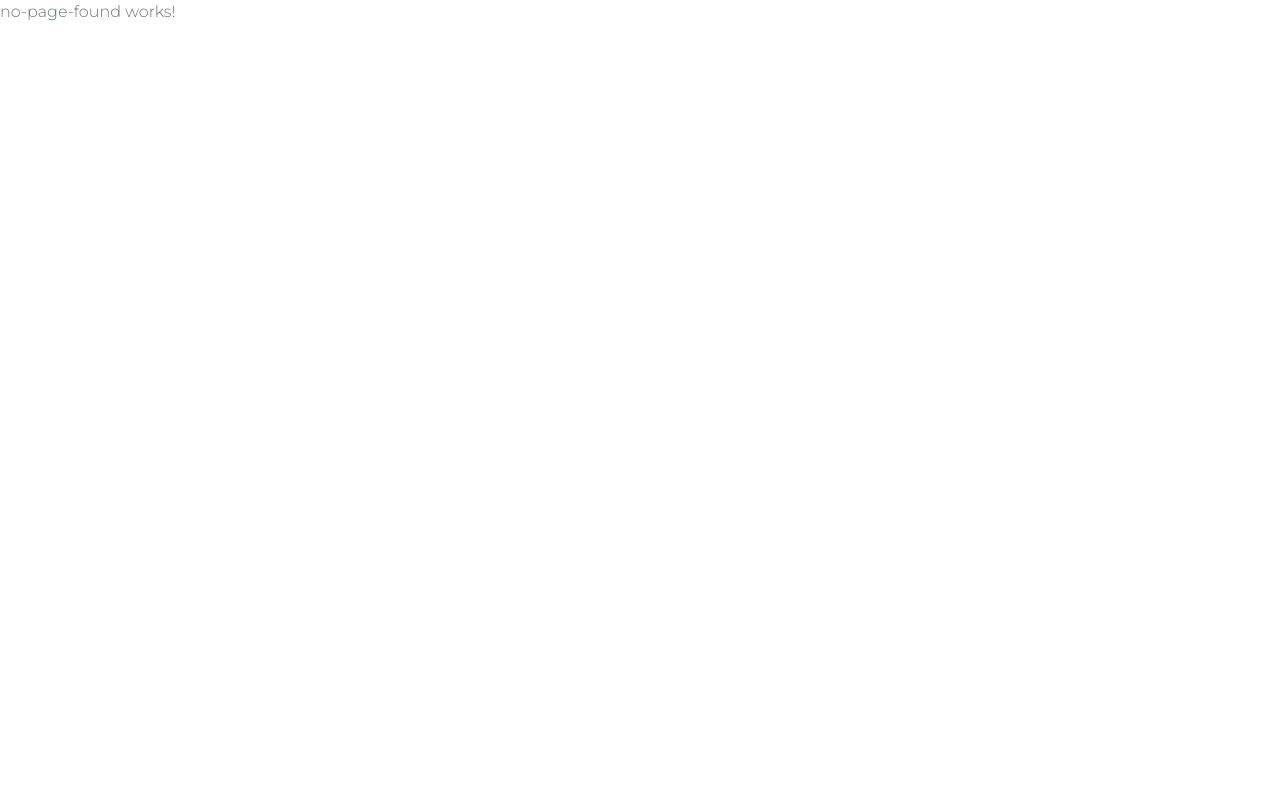
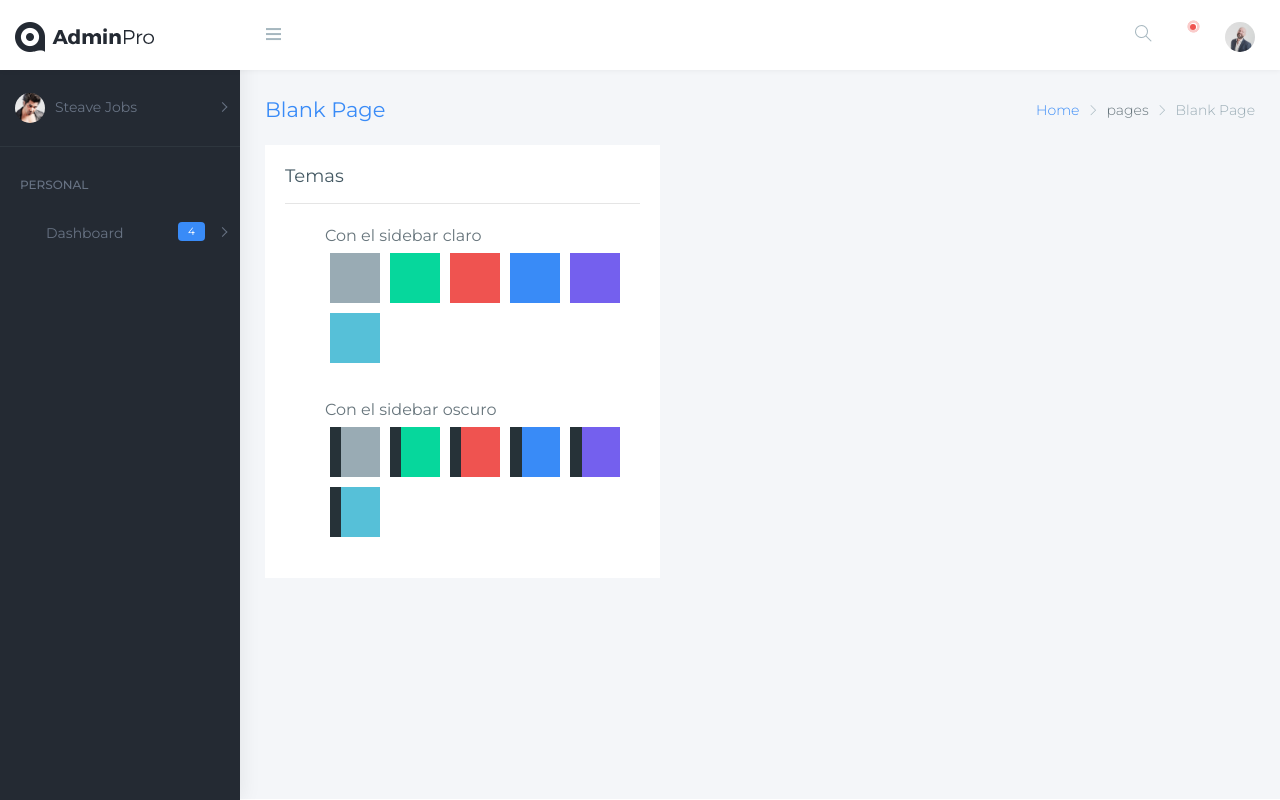
Before and after one commit to DenisseFerreira/adminPro, an Angular app: page /account in a window 1280 px wide. Built offline with nearby package versions, Linux system fonts and the light colour scheme; a web font is replaced by a local one.

Commit message:
Componente accout con cambios en css

```diff
--- a/src/app/app.module.ts
+++ b/src/app/app.module.ts
@@ -15,6 +15,9 @@
 //temporal, debo sacarlo pronto
 import { FormsModule } from '@angular/forms';
 
+//Servicios
+import { SettingsService } from './services/settings.service';
+
 
 @NgModule({
   declarations: [
@@ -28,7 +31,7 @@
     PagesModule,
     FormsModule
   ],
-  providers: [],
+  providers: [SettingsService],
   bootstrap: [AppComponent]
 })
 export class AppModule { }
--- /dev/null
+++ b/src/app/pages/accout-settings/accout-settings.component.html
@@ -0,0 +1,35 @@
+<div class="row">
+  <div class="col-5">
+
+    <div class="card">
+      <div class="card-body">
+
+        <h4 class="card-title">Temas</h4>
+        <hr>
+        <div class="r-panel-body">
+                <ul id="themecolors" class="m-t-20">
+                  <li><b>Con el sidebar claro</b></li>
+                  <li><a #link1 (click)="cambiarColor('default', link1 )" data-theme="default" class="selector default-theme working">1</a></li>
+                  <li><a #link2 (click)="cambiarColor('green', link2 )" data-theme="green" class="selector green-theme">2</a></li>
+                  <li><a #link3 (click)="cambiarColor('red', link3 )" data-theme="red" class="selector red-theme">3</a></li>
+                  <li><a #link4 (click)="cambiarColor('blue', link4 )" data-theme="blue" class="selector blue-theme">4</a></li>
+                  <li><a #link5 (click)="cambiarColor('purple', link5 )" data-theme="purple" class="selector purple-theme">5</a></li>
+                  <li><a #link6 (click)="cambiarColor('megna', link6 )" data-theme="megna" class="selector megna-theme">6</a></li>
+
+                  <li class="d-block m-t-30"><b>Con el sidebar oscuro</b></li>
+                  <li><a #link7 (click)="cambiarColor('default-dark', link7 )"data-theme="default-dark" class="selector default-dark-theme">7</a></li>
+                  <li><a #link8 (click)="cambiarColor('green-dark', link8 )"data-theme="green-dark" class="selector green-dark-theme">8</a></li>
+                  <li><a #link9 (click)="cambiarColor('red-dark', link9 )"data-theme="red-dark" class="selector red-dark-theme">9</a></li>
+                  <li><a #link10 (click)="cambiarColor('blue-dark', link10 )"data-theme="blue-dark" class="selector blue-dark-theme ">10</a></li>
+                  <li><a #link11 (click)="cambiarColor('purple-dark', link11 )"data-theme="purple-dark" class="selector purple-dark-theme">11</a></li>
+                  <li><a #link12 (click)="cambiarColor('megna-dark', link12 )"data-theme="megna-dark" class="selector megna-dark-theme">12</a></li>
+                </ul>
+
+              </div>
+
+      </div>
+
+    </div>
+
+  </div>
+</div>
--- /dev/null
+++ b/src/app/pages/accout-settings/accout-settings.component.ts
@@ -0,0 +1,45 @@
+import { Component, OnInit, Inject } from '@angular/core';
+import { DOCUMENT } from '@angular/common';
+import { SettingsService } from 'src/app/services/settings.service';
+
+@Component({
+  selector: 'app-accout-settings',
+  templateUrl: './accout-settings.component.html',
+  styleUrls: []
+})
+export class AccoutSettingsComponent implements OnInit {
+
+  constructor( @Inject(DOCUMENT) private _document,
+              public _ajustes: SettingsService) { }
+
+  ngOnInit() {
+  }
+
+  cambiarColor(tema:string, link : any){
+    console.log('El tema es', tema);
+    console.log('El link es', link);
+
+    this.aplicarCheck( link );
+
+
+ /* Debo declarar una variable que contenga el path de lo que
+ necesito en el css (lo contiene el index.html), asi de esta forma puedo
+ acceder a el y modificarlo.
+ Para ello uso `` para template literal  */
+    let url = `assets/css/colors/${ tema }.css`;
+    // this._document.getElementById('tema').setAttribute('href', tema + '.css');
+    this._document.getElementById('tema').setAttribute('href', url);
+  }
+
+  aplicarCheck( link : any ){
+
+    //Usando propiedades de js
+     let selectores : any = document.getElementsByClassName('selector');
+
+     for ( let ref of selectores){
+       ref.classList.remove('working');
+     }
+     link.classList.add('working');
+  }
+
+}
--- a/src/app/pages/pages-routing.module.ts
+++ b/src/app/pages/pages-routing.module.ts
@@ -5,6 +5,7 @@
 import { DashboardComponent } from './dashboard/dashboard.component';
 import { ProgressComponent } from './progress/progress.component';
 import { Graficas1Component } from './graficas1/graficas1.component';
+import { AccoutSettingsComponent } from './accout-settings/accout-settings.component';
 
 
 
@@ -16,6 +17,7 @@
       { path: "dashboard", component: DashboardComponent },
       { path: "progress", component: ProgressComponent },
       { path: "graficas", component: Graficas1Component },
+      { path: "account", component: AccoutSettingsComponent },
       { path: "", redirectTo: "/dashboard", pathMatch: "full" },
     ]
 
--- a/src/app/pages/pages.module.ts
+++ b/src/app/pages/pages.module.ts
@@ -11,6 +11,7 @@
 
 //Temporal
 import { IncrementadorComponent } from '../components/incrementador/incrementador.component';
+import { AccoutSettingsComponent } from './accout-settings/accout-settings.component';
 
 
 @NgModule({
@@ -19,7 +20,8 @@
         DashboardComponent,
         ProgressComponent,
         Graficas1Component,
-        IncrementadorComponent
+        IncrementadorComponent,
+        AccoutSettingsComponent
     ],
     exports : [
         PagesComponent,
--- /dev/null
+++ b/src/app/services/settings.service.ts
@@ -0,0 +1,39 @@
+import { Injectable } from '@angular/core';
+
+@Injectable({
+  providedIn: 'root'
+})
+export class SettingsService {
+
+ajustes: Ajustes = {
+  temaUrl : 'assets/css/colors/default.css',
+  tema:'default'
+}
+
+
+  constructor() { }
+
+  //Para mantener la persistencia de los datos
+  guardarAjustes(){
+    //Convirtiendo el objeto en un json string
+    console.log('Guardado en el localStorage');
+    localStorage.setItem('ajustes', JSON.stringify(this.ajustes)  )
+  }
+
+  cargarAjustes(){
+    if(localStorage.getItem('ajustes')) {
+      //Pasando del string(json) al objeto js
+      this.ajustes = JSON.parse(localStorage.getItem('ajustes'));
+    console.log('Cargando del localStorage')
+    }else{
+      console.log('Usando valores por defecto');
+    }
+
+  }
+}
+
+//Defino lo siguiente para ser usado
+interface Ajustes {
+  temaUrl : string;
+  tema : string;
+}
--- a/src/index.html
+++ b/src/index.html
@@ -9,7 +9,7 @@
  <!-- Custom CSS -->
  <link href="assets/css/style.css" rel="stylesheet">
  <!-- You can change the theme colors from here -->
- <link href="assets/css/colors/default-dark.css" id="theme" rel="stylesheet">
+ <link id="tema" href="assets/css/colors/default-dark.css"  rel="stylesheet">
 
 
 
--- a/src/styles.css
+++ b/src/styles.css
@@ -1 +1,3 @@
-/* You can add global styles to this file, and also import other style files */
+#themecolors a {
+    cursor: pointer;
+}
```
